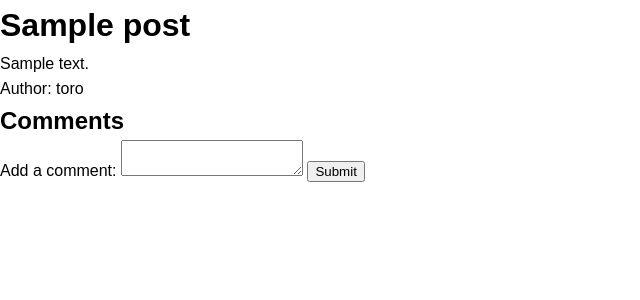
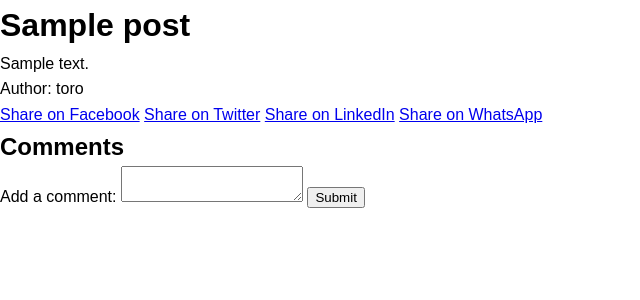
Before and after one commit to muhammadtt97/blogging-platform, a Flask app: page /post/1 in a window 1280 px wide. Shown: the part 46-346 px from the top of the page, without its empty margins (0-640 px from the left). Run offline with Flask 3, Linux system fonts and the light colour scheme; tables that the repository leaves empty hold one stand-in row (values such as "Sample post"); some libraries are stand-ins or nearby versions.

Commit message:
Update post.html
Added social media sharing

```diff
--- a/templates/post.html
+++ b/templates/post.html
@@ -4,6 +4,14 @@
   <h1>{{ post.title }}</h1>
   <p>{{ post.content }}</p>
   <p>Author: {{ post.author.username }}</p>
+
+   <!-- Social media sharing links -->
+   <div class="social-media-sharing">
+    <a href="https://www.facebook.com/sharer/sharer.php?u={{ request.url }}" target="_blank">Share on Facebook</a>
+    <a href="https://twitter.com/intent/tweet?url={{ request.url }}&text={{ post.title }}" target="_blank">Share on Twitter</a>
+    <a href="https://www.linkedin.com/shareArticle?url={{ request.url }}&title={{ post.title }}" target="_blank">Share on LinkedIn</a>
+    <a href="whatsapp://send?text={{ post.title }}%20{{ request.url }}" target="_blank">Share on WhatsApp</a>
+  </div>
 
   <h2>Comments</h2>
   <form action="/post/{{ post.id }}" method="post">
```
